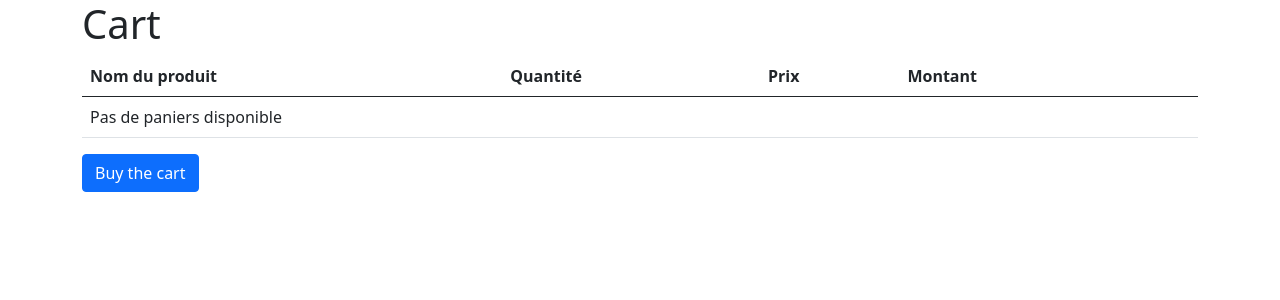
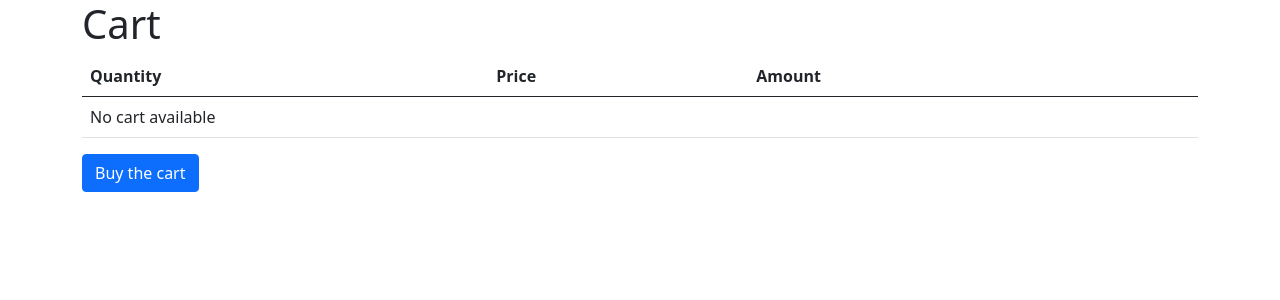
Before and after one commit to Loganghilardi/ECommerce, a Symfony app: template templates/panier/index.html.twig in a window 1280 px wide. Shown: the top 300 px of the page. Run offline with Twig, Linux system fonts and the light colour scheme; the template is opened without the code that fills it, so the values that code supplies are empty; some libraries are stand-ins or nearby versions.

Commit message:
trad pour panier

```diff
--- a/templates/panier/_liste.html.twig
+++ b/templates/panier/_liste.html.twig
@@ -1,10 +1,10 @@
 <table class="table">
 	<thead>
 		<tr>
-			<th>Nom du produit</th>
-			<th>Quantité</th>
-			<th>Prix</th>
-			<th>Montant</th>
+			<th{{'panier.produit' | trans}}</th>
+			<th>{{'panier.quantite' | trans}}</th>
+			<th>{{'panier.prix' | trans}}</th>
+			<th>{{'panier.montant' | trans}}</th>
 			<th></th>
 		</tr>
 	</thead>
@@ -20,7 +20,7 @@
 		{% else %}
 			<tr>
 				<td colspan="7">
-					Pas de paniers disponible
+					{{'panier.disponible'|trans}}
                 </td>
 			</tr>
 		{% endfor %}
--- a/translations/messages.en.yaml
+++ b/translations/messages.en.yaml
@@ -1,4 +1,9 @@
 panier:
   buy: Buy the cart
+  disponible : No cart available
+  produit: Product name
+  quantite : Quantity
+  prix: Price
+  montant: Amount
 
 Panier: Cart
--- a/translations/messages.fr.yaml
+++ b/translations/messages.fr.yaml
@@ -1,4 +1,9 @@
 panier:
   buy: Acheter le panier
+  disponible : Pas de paniers disponible
+  produit: Nom du produit
+  quantite : Quantité
+  prix: Prix
+  montant: Montant
 
 Panier: Panier
```
